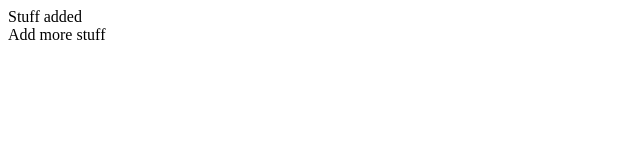
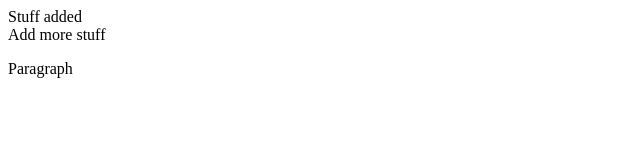
Before and after one commit to Kyrune/Test, a plain HTML site: page index.html in a window 1280 px wide. Shown: the full height of the page, 0-640 px from the left. Drawn offline with Linux system fonts and the light colour scheme.

Commit message:
Paragragh added

```diff
--- a/index.html
+++ b/index.html
@@ -10,6 +10,9 @@
   </head>
   <body>
     <div>Stuff added</div>
-    <div>Add more stuff</div>
+    <div>
+      Add more stuff
+      <p>Paragraph</p>
+    </div>
   </body>
 </html>
```
